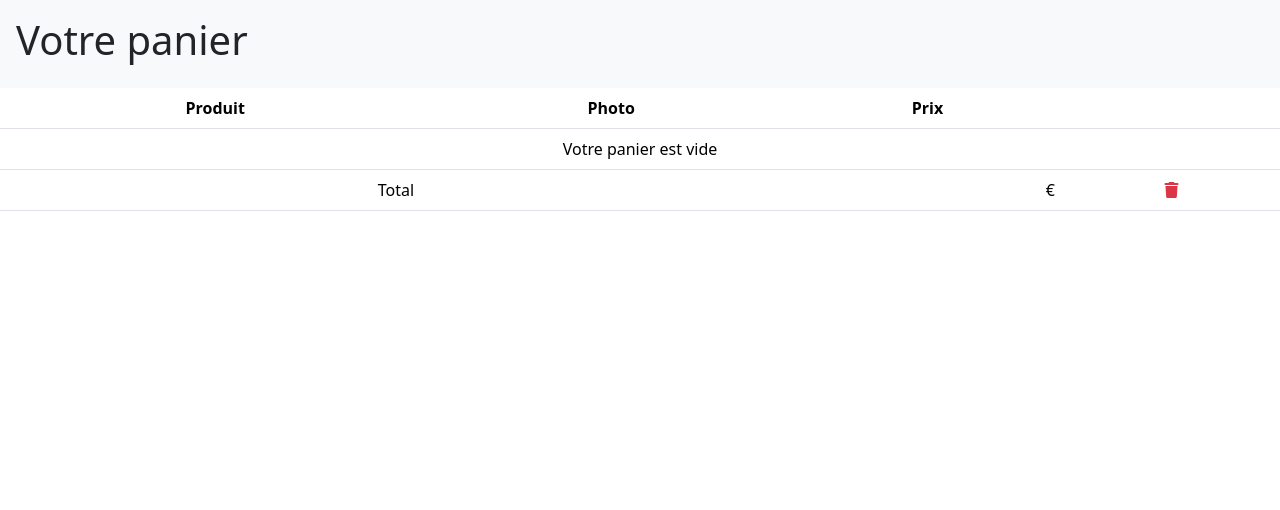
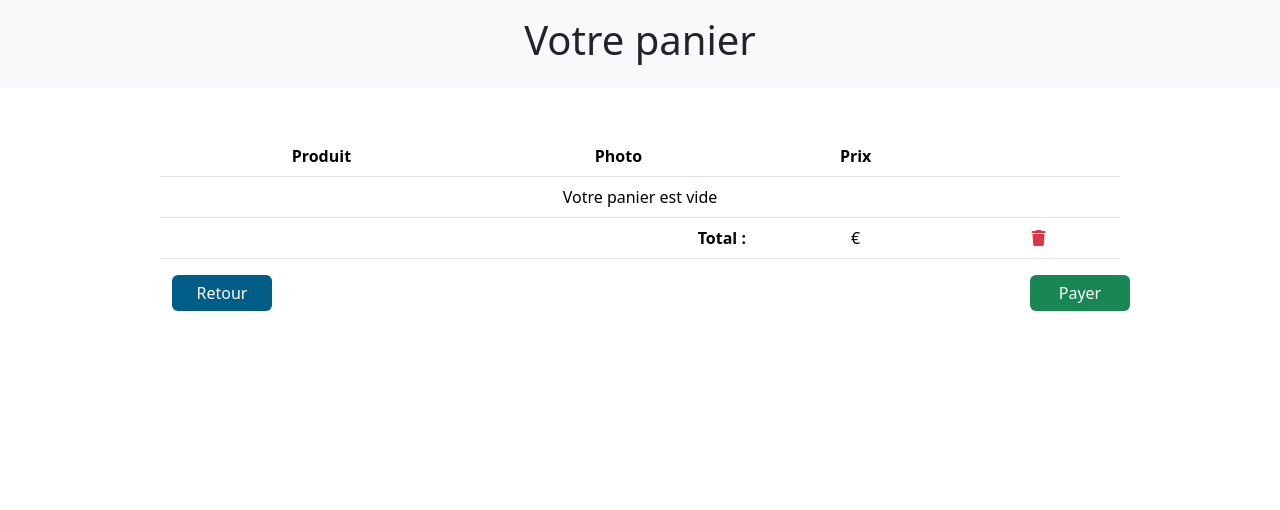
Before and after one commit to RoxelaneDemesy-Wenger/Bestshop, a Symfony app: template templates/panier/index.html.twig in a window 1280 px wide. Shown: the part 59-569 px from the top of the page. Run offline with Twig, Linux system fonts and the light colour scheme; the template is opened without the code that fills it, so the values that code supplies are empty; some libraries are stand-ins or nearby versions.

Commit message:
Update panier kevin

```diff
--- a/public/css/style.css
+++ b/public/css/style.css
@@ -246,3 +246,17 @@
                 transform: none;
                 }
                 }
+
+
+.panier
+{
+    width: 1200px;
+    margin-left: 300px;
+}
+
+@media screen and (max-width: 900px){
+    .panier{
+        width: 100%;
+        margin-left: 0px;
+    }
+}
--- a/templates/panier/index.html.twig
+++ b/templates/panier/index.html.twig
@@ -10,11 +10,12 @@
 
 
     <section class="bg-light p-3">
-        <h1>Votre panier</h1>
+        <h1 class="text-center">Votre panier</h1>
     </section>
 
+<div class="w-75 mt-5 mx-auto row">
     <table class="table table-hover text-center">
-        <thead>
+        <thead class="bg-primary text-white">
             <tr>
                 <th>Produit</th>
                 <th>Photo</th>
@@ -28,11 +29,11 @@
 
                 <tr>
                     <td>{{ element.produit.marque.nom ~ ' ' ~ element.produit.modele }}</td>
-                    <td><img src="{{ asset('images/produit/' ~ element.produit.photo1) }}" style="max-height: 50px; max-width: 50px;" alt="test"></td>
+                    <td><a href="{{ path('app_product', {'id': element.produit.id}) }}"><img src="{{ asset('images/produit/' ~ element.produit.photo1) }}" style="max-height: 50px; max-width: 50px;" alt="test"></a></td>
                     {% if element.produit.remise is empty %}
                     <td >{{ element.produit.prix }} €</td>
                     {% else %}
-                    <td>{{ element.produit.remise }} €</td>
+                    <td class="text-danger"><del class="text-dark">{{ element.produit.prix }} €</del><br>{{ element.produit.remise }} €</td>
                     {% endif %}
                     <td>
                         <a href="{{path("app_delete_panier", {id: element.produit.id})}}">
@@ -46,10 +47,10 @@
                 </tr>
             {% endfor %}
         </tbody>
-        <tfoot>
+        <tfoot class="bg-primary text-white">
             <tr>
-                <td colspan="2"²>Total</td>
-                <td class="text-end">{{ total }} €</td>
+                <td colspan="2" class="text-end"><strong>Total :</strong></td>
+                <td>{{ total }} €</td>
                 <td>
                     <a href="{{path("app_delete_all_panier")}}">
                         <i class="fas fa-trash mx-1 text-center text-danger" title="supprimer"></i>
@@ -58,6 +59,14 @@
             </tr>
         </tfoot>
     </table>
-
+    <div class="row justify-content-between">
+        <div class="col-md-6">
+            <button href="" class="btn btn-primary" style="width: 100px;">Retour</button>
+        </div>
+        <div class="col-md-1">
+            <button href="" class="btn btn-success" style="width: 100px;">Payer</button>
+        </div>
+    </div>
+</div>
 
 {% endblock %}
```
